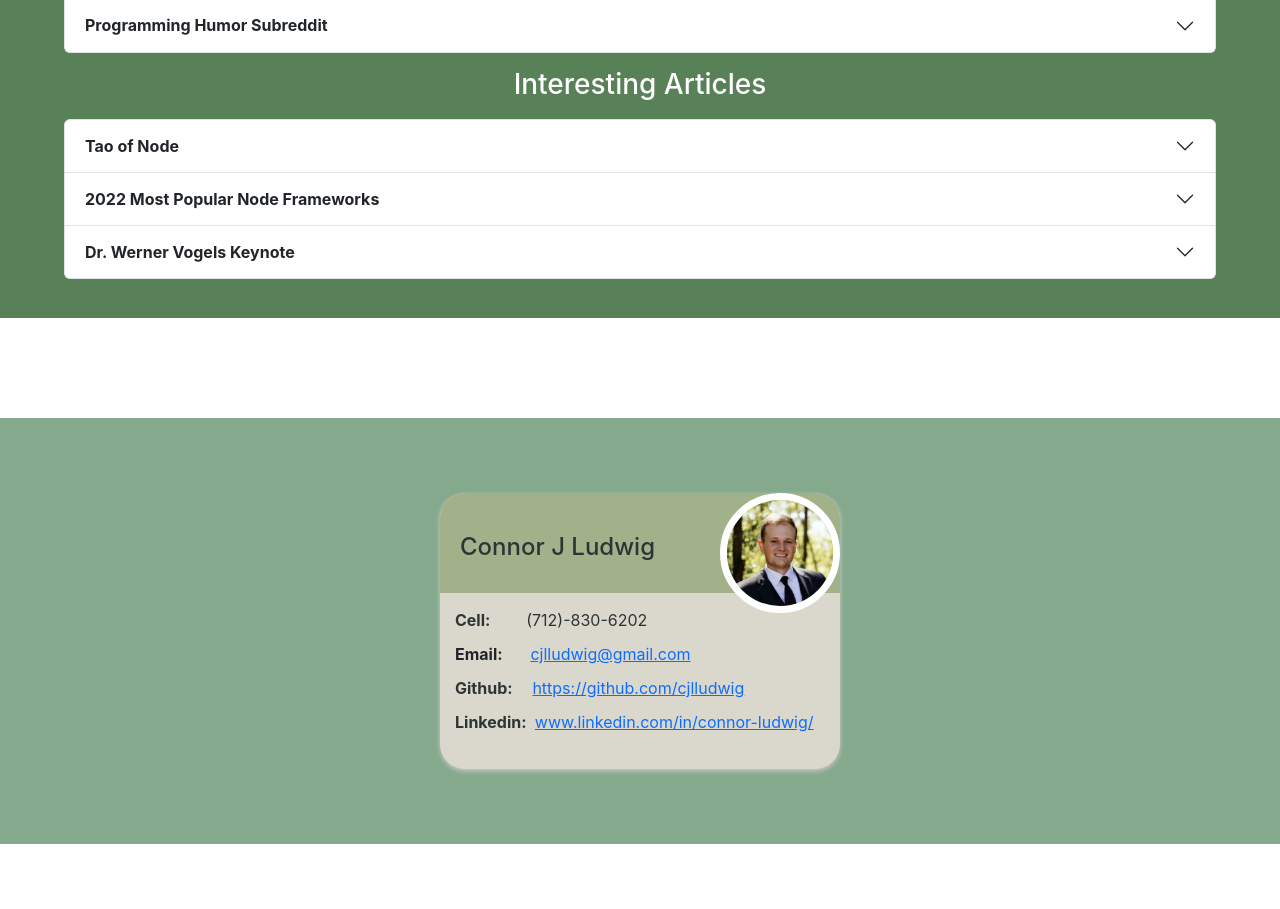
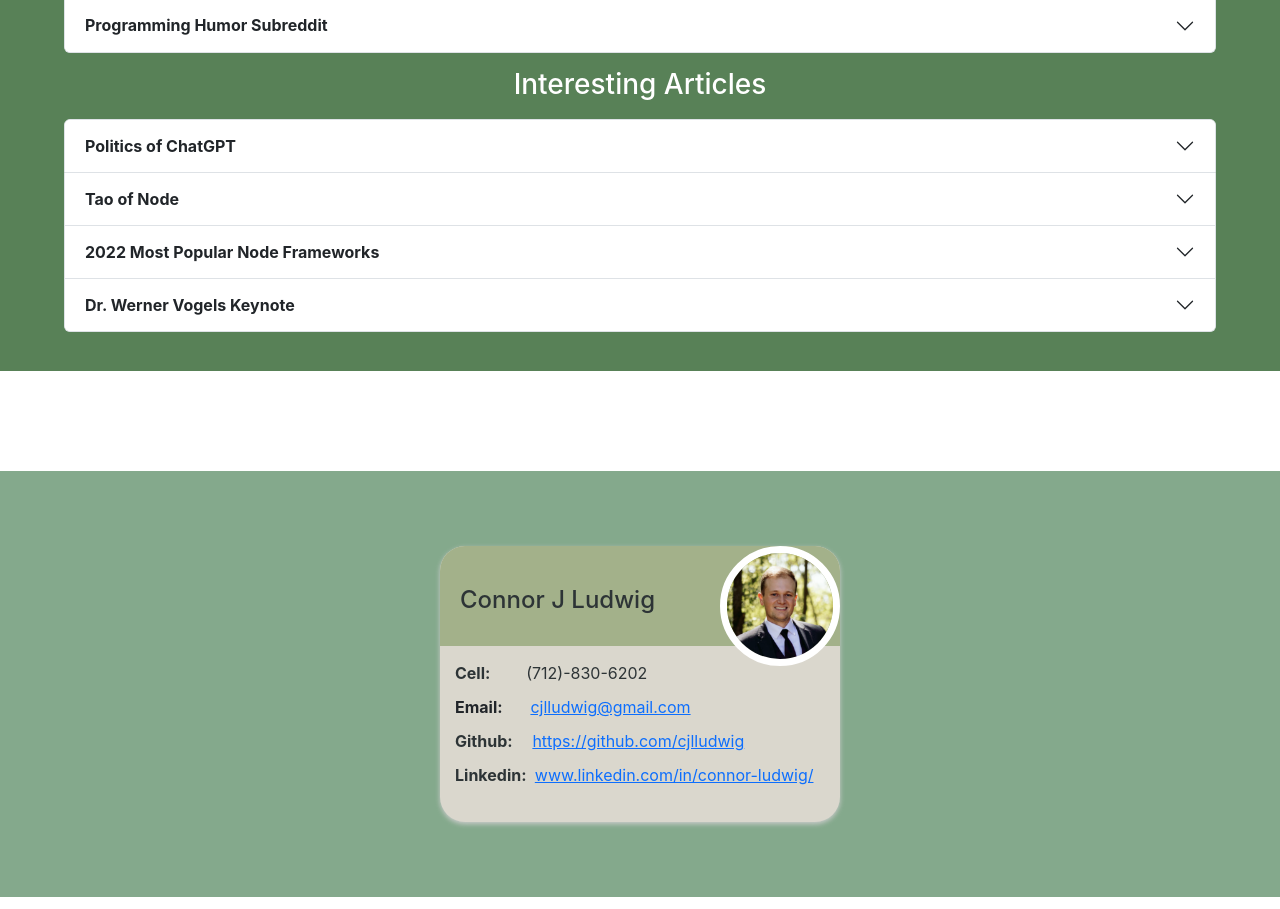
Before and after one commit to cjlludwig/cjlludwig.github.io, a React (Create React App) app: page / in a window 1280 px wide. Shown: the part 3340-4249 px from the top of the page. Built offline with nearby package versions, Linux system fonts and the light colour scheme.

Commit message:
Add interesting link.

```diff
--- a/src/components/LinkCatalog.js
+++ b/src/components/LinkCatalog.js
@@ -3,6 +3,11 @@ import 'bootstrap/dist/css/bootstrap.min.css';
 import LinkAccordion from './LinkAccordion';
 
 const articles = [
+  {
+    name: "Politics of ChatGPT",
+    description: "Great article done on the political sentiment of the AI tool ChatGPT. The author used some standard political sentiment quizzes to check the AI's alignment and offered great visualizations to demonstrate it's change over time.",
+    url: "https://davidrozado.substack.com/p/chatgpt"
+  },
   {
     name: "Tao of Node",
     description: "Opinionated piece with some interesting and useful insights on Node Best Practices.",
```
